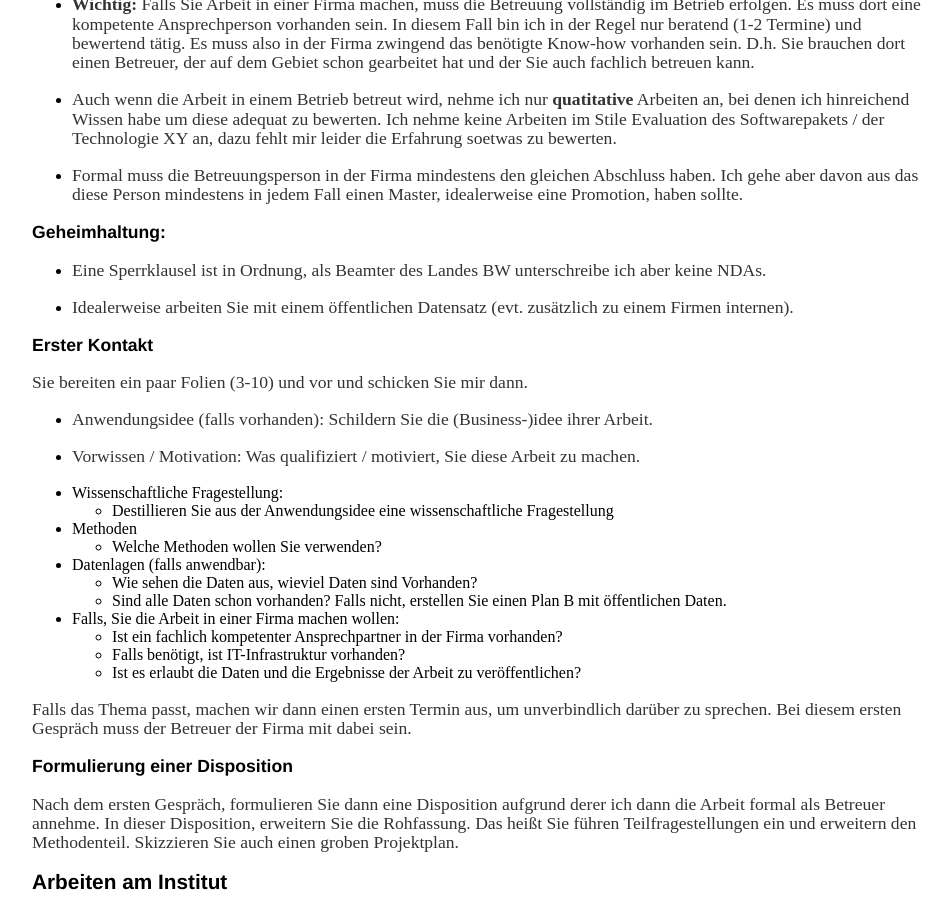
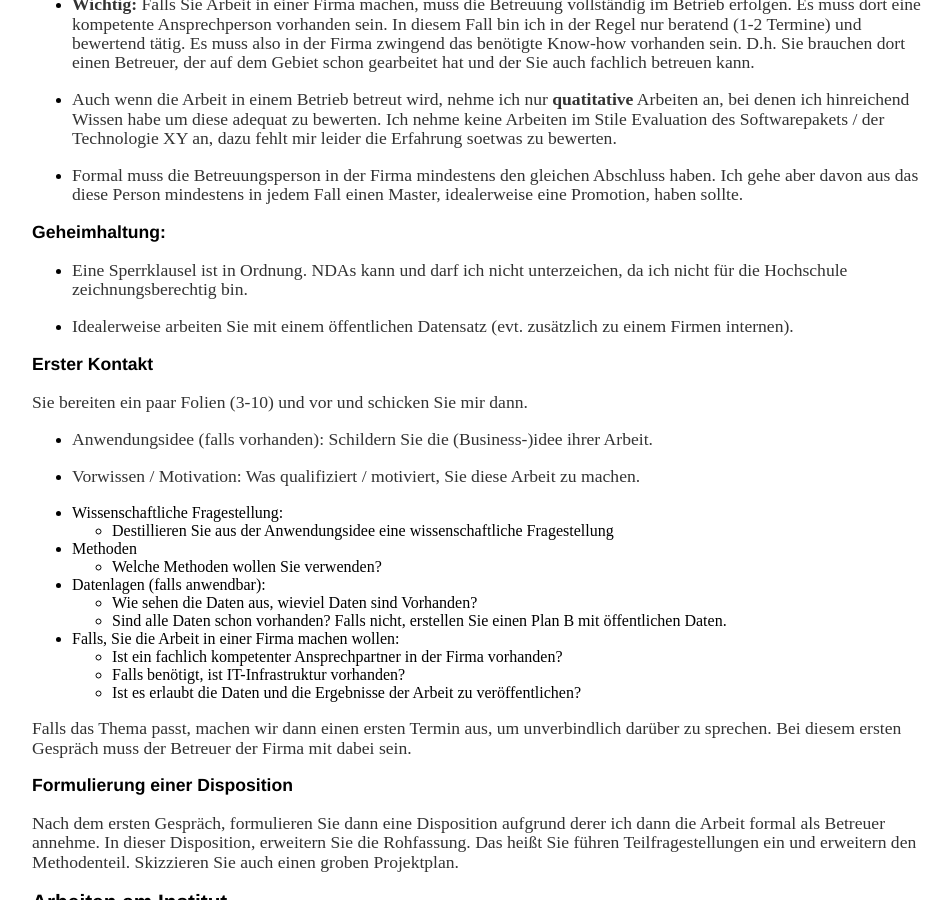
Before and after one commit to oduerr/oduerr.github.io, a Jekyll site: the page built from teaching/bama/index.md, in a window 1280 px wide and 900 px high, scrolled down 699 px. Shown: the whole window, without its empty margins (160-1111 px from the left). Built offline with Jekyll 4.4.1, drawn with Linux system fonts in a browser that asks for light colours.

Commit message:
Update index.md
No NDAs

```diff
--- a/teaching/bama/index.md
+++ b/teaching/bama/index.md
@@ -36,7 +36,7 @@ Es muss Vorwissen in den relevante Bereichen vorhanden sein. Dazu gehören:
 
 ### Geheimhaltung:
 
-* Eine Sperrklausel ist in Ordnung, als Beamter des Landes BW unterschreibe ich aber keine NDAs.
+* Eine Sperrklausel ist in Ordnung. NDAs kann und darf ich nicht unterzeichen, da ich nicht für die Hochschule zeichnungsberechtig bin.
 
 * Idealerweise arbeiten Sie mit einem öffentlichen Datensatz (evt. zusätzlich zu einem Firmen internen).
 
```
